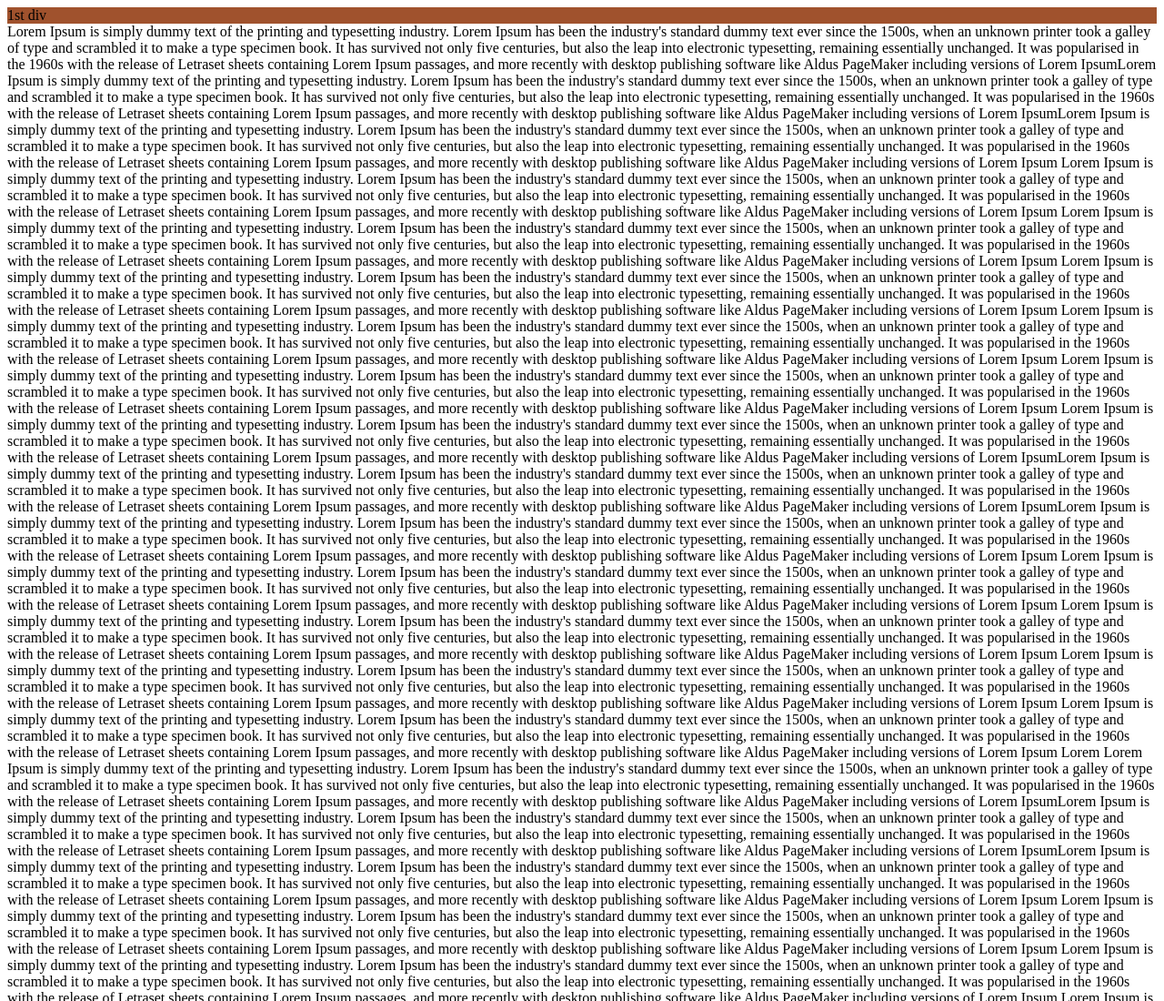
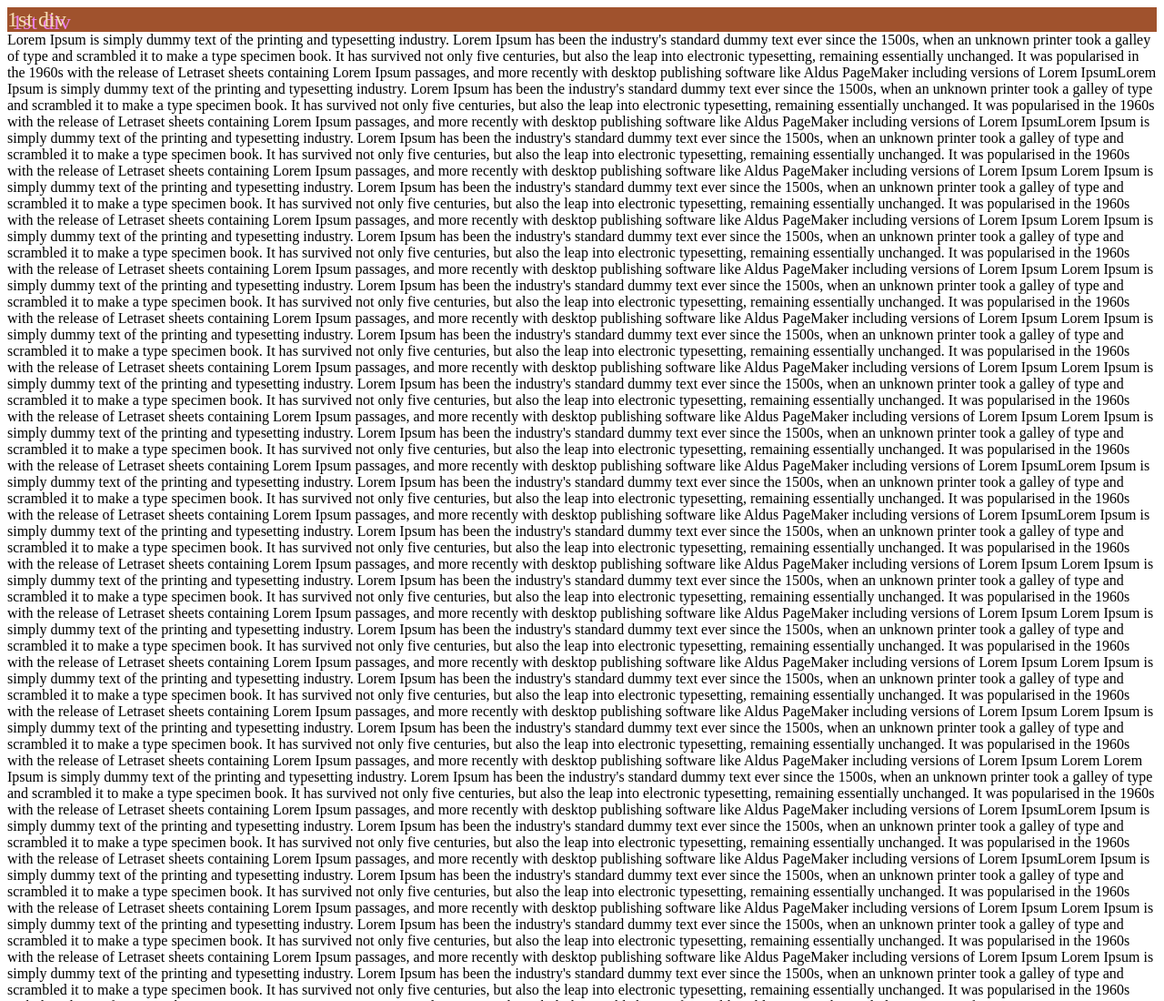
Before and after one commit to sumbul03/Circle-Web-Development, a plain HTML site: page Class 3/index.html in a window 1280 px wide. Shown: the top 1100 px of the page at 91% size. Drawn offline with Linux system fonts and the light colour scheme.

Commit message:
added text shadow property in CSS

```diff
--- a/Class 3/style.css
+++ b/Class 3/style.css
@@ -1,5 +1,8 @@
 .first-div{
     background-color: sienna;
+    color: wheat;
+    text-shadow: 5px 3px violet;
+    font-size: x-large;
     /* position: relative;
     top: 10%; */
 }
```
